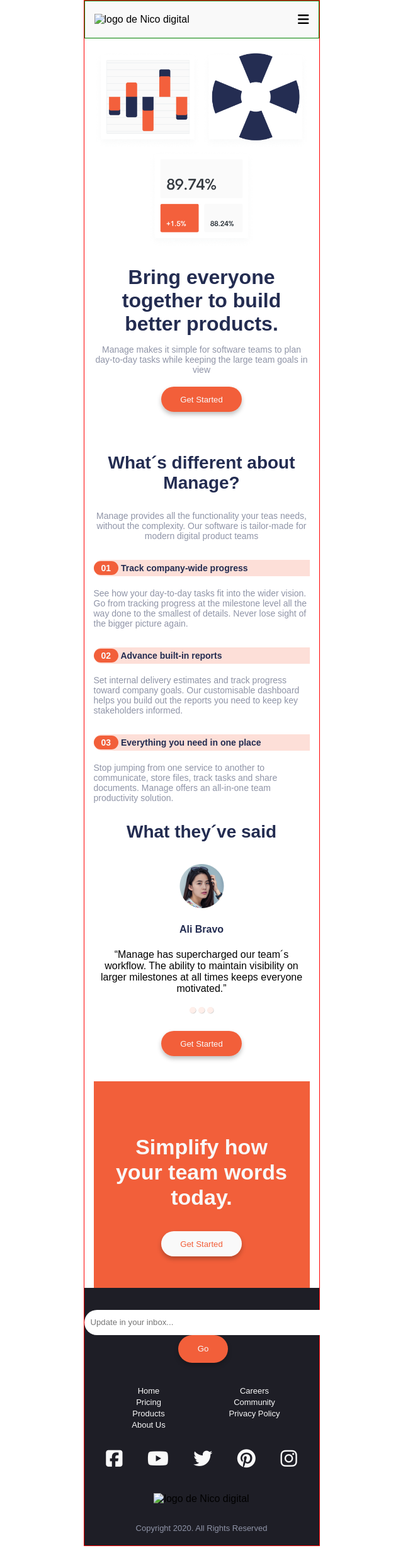
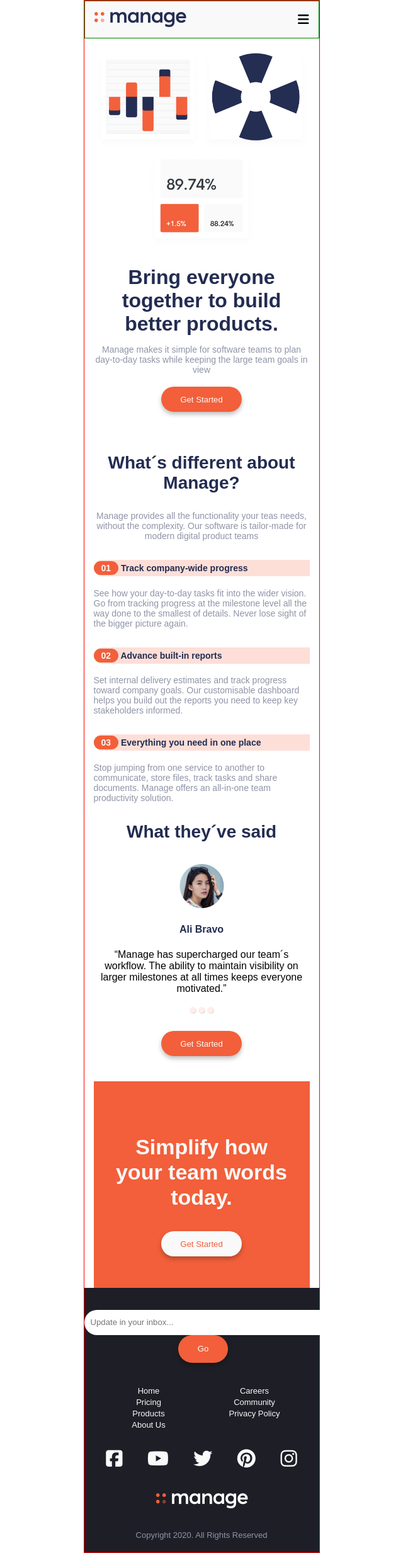
Before and after one commit to JoseCaicedoDev/landingNico, a plain HTML site: page index.html in a window 1280 px wide. Shown: the whole page at 63% size, without its empty margins (320-960 px from the left). Drawn offline with Linux system fonts and the light colour scheme; the site is published under a folder, as on GitHub Pages, so addresses that start at the root find nothing; a web font is replaced by a local one.

Commit message:
v.1.1 Arreglo de rutas

```diff
--- a/index.html
+++ b/index.html
@@ -15,7 +15,7 @@
 
     <!-- Navegacion del sitio -->
     <header class="header">
-      <img src="/images/logoManage_black.png" alt="logo de Nico digital" title="logo de Nico digital">
+      <img src="images/logoManage_black.png" alt="logo de Nico digital" title="logo de Nico digital">
       <i class="fas fa-bars"></i>
       <nav class="navbar">
         <ul class="navbar__list">
@@ -160,7 +160,7 @@
         <i class="fab fa-pinterest"></i>
         <i class="fab fa-instagram"></i>
       </div>
-      <img class="footer__image" src="/images/logoManage_white.png" alt="logo de Nico digital" title="logo de Nico digital">
+      <img class="footer__image" src="images/logoManage_white.png" alt="logo de Nico digital" title="logo de Nico digital">
       <p class="footer__copyright">Copyright 2020. All Rights Reserved</p>
     </footer>
   </div>
```
